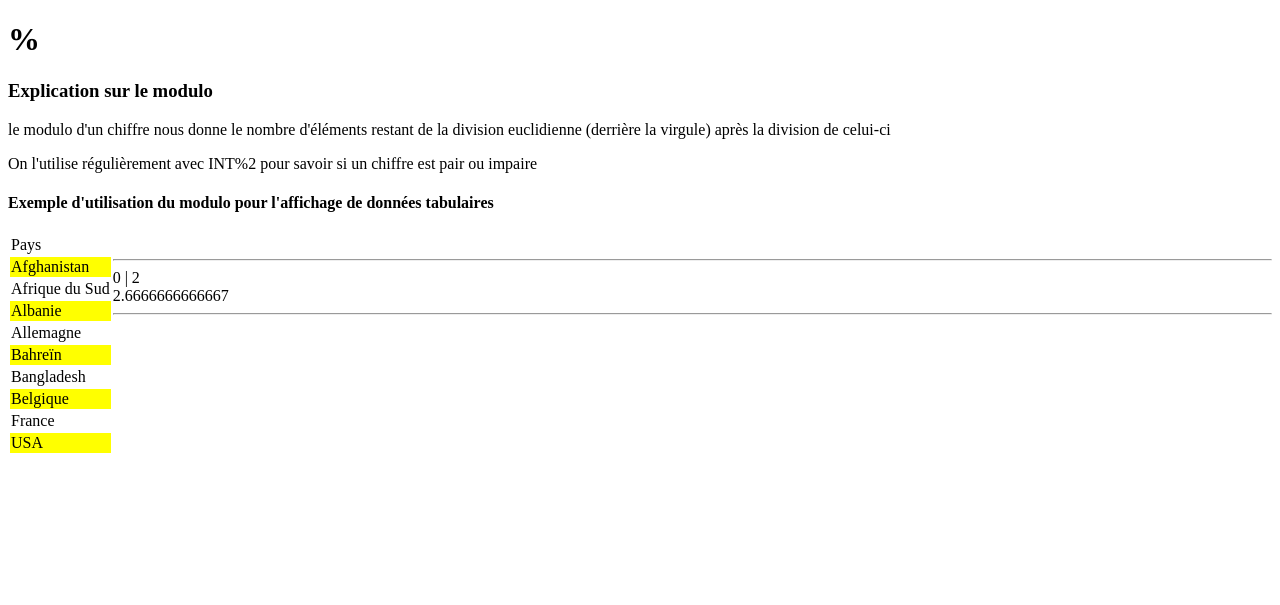
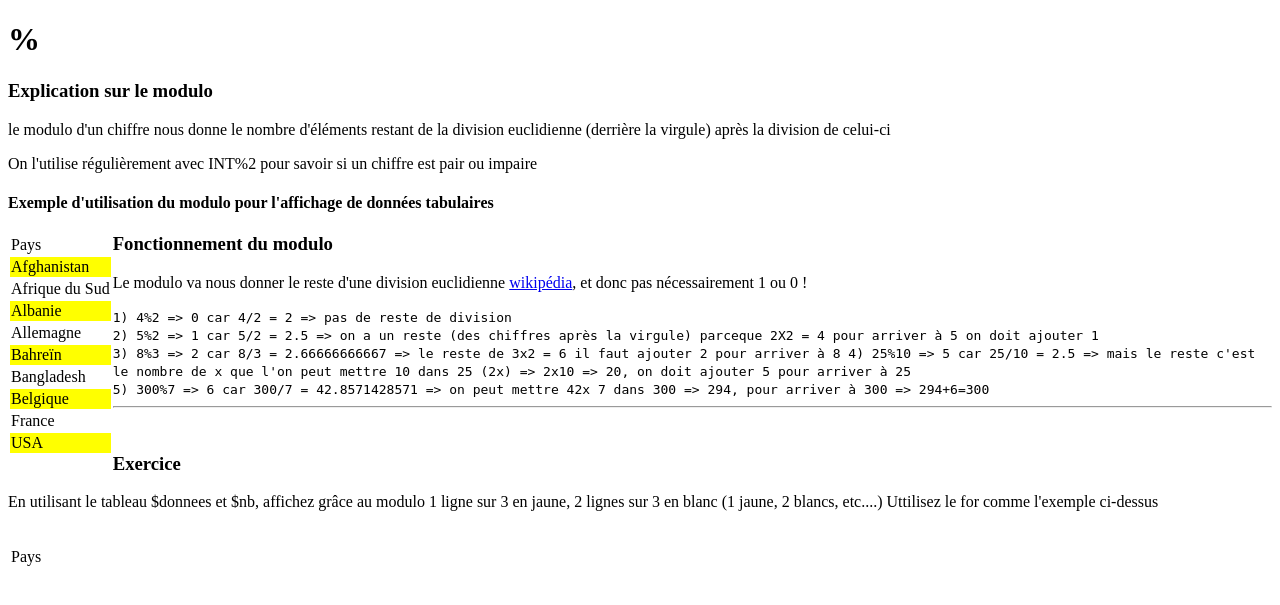
Before and after one commit to wawatusee/revision-php-post-confinement, a PHP site: page /02-modulo.php in a window 1280 px wide. Shown: the top 605 px of the page. Run offline with PHP 8.4, Linux system fonts and the light colour scheme.

Commit message:
exercice modulo

```diff
--- a/02-modulo.php
+++ b/02-modulo.php
@@ -35,16 +35,29 @@ $nb = count($donnees);
 </table>
 </div>
 <div>
-<br>
+    <h3>Fonctionnement du modulo</h3>
+    <p>Le modulo va nous donner le reste d'une division euclidienne <a href="https://fr.wikipedia.org/wiki/Modulo_(op%C3%A9ration)" target="_blank">wikipédia</a>, et donc pas nécessairement 1 ou 0 ! </p>
+    <code>
+        1) 4%2 => 0 car 4/2 = 2 => pas de reste de division<br>
+        2) 5%2 => 1 car 5/2 = 2.5 => on a un reste (des chiffres après la virgule) parceque 2X2 = 4 pour arriver à 5 on doit ajouter 1<br>
+        3) 8%3 => 2 car 8/3 = 2.66666666667 => le reste de 3x2 = 6 il faut ajouter 2 pour arriver à 8
+        4) 25%10 => 5 car 25/10 = 2.5 => mais le reste c'est le nombre de x que l'on peut mettre 10 dans 25 (2x) => 2x10 => 20, on doit ajouter 5 pour arriver à 25<br>
+        5) 300%7 => 6 car 300/7 = 42.8571428571 => on peut mettre 42x 7 dans 300 => 294, pour arriver à 300 => 294+6=300
+
+
+    </code>
 <hr>
-<?php
-$a = 8;
-$b = $a%2; // on divise par 8 et on regarde si il y a quelque chose après la virgule
-$c = $a%3; // on divise 8 par 3 et on regarde combien on a d'éléments dans le cas de 8 / 3, on peut 2x 3 dedans = 6, il faut rajouter 2 pour arriver à 8
-echo $b." | ".$c;
-echo "<br>".($a/3);
-?>
-<hr>
+    <br><h3>Exercice</h3>
+    <p>En utilisant le tableau $donnees et $nb, affichez grâce au modulo 1 ligne sur 3 en jaune, 2 lignes sur 3 en blanc (1 jaune, 2 blancs, etc....) Uttilisez le for comme l'exemple ci-dessus</p>
+    <br>
+    <div>
+        <table align="left">
+            <tr><td>Pays</td></tr>
+            <?php
+
+            ?>
+        </table>
+    </div>
 </div>
 </body>
 </html>
```
